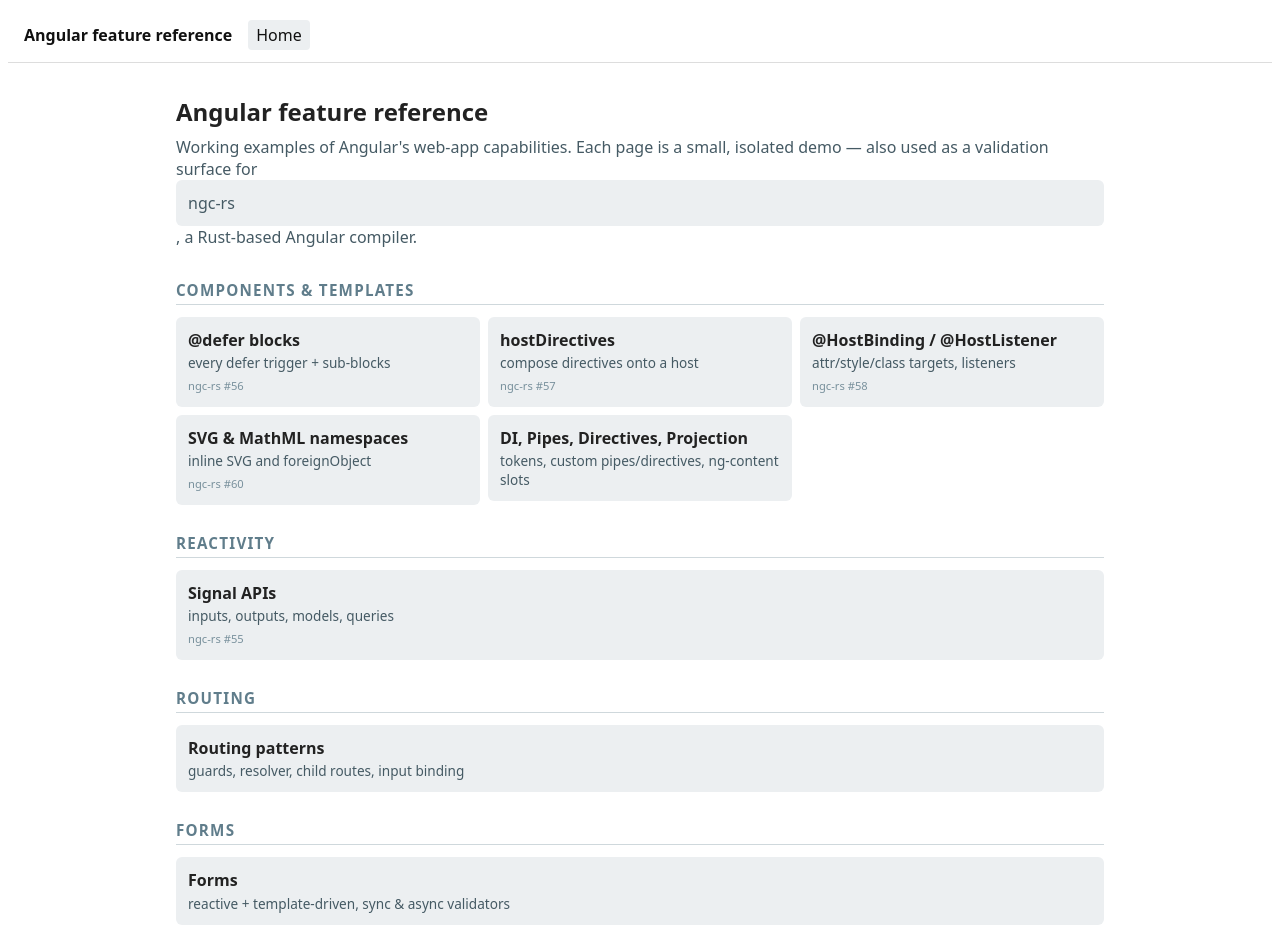
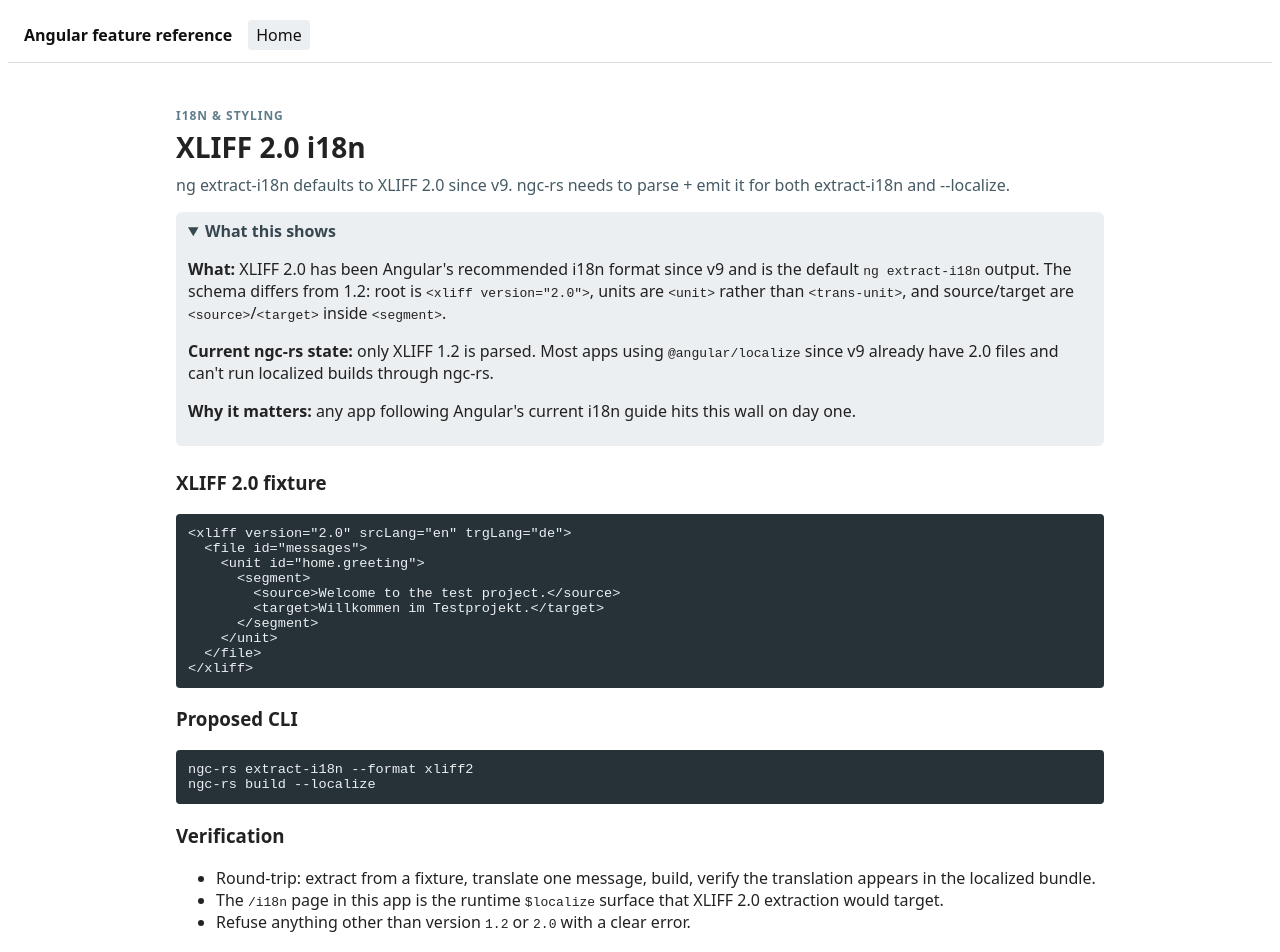
Before and after one commit to lukekania/ngc-rs-test-project, an Angular app: page /xliff-v2 in a window 1280 px wide. Before the commit this address led to /. Shown: the top 952 px of the page. Built offline with nearby package versions, Linux system fonts and the light colour scheme.

Commit message:
feat: add issue-141 XLIFF 2.0 i18n page

```diff
--- a/src/app/app.routes.ts
+++ b/src/app/app.routes.ts
@@ -154,5 +154,12 @@
         (m) => m.Issue140StrictTemplatesComponent,
       ),
   },
+  {
+    path: 'xliff-v2',
+    loadComponent: () =>
+      import('./features/issue-141-xliff-v2/issue-141-xliff-v2.component').then(
+        (m) => m.Issue141XliffV2Component,
+      ),
+  },
   { path: '**', redirectTo: '' },
 ];
--- a/src/app/features/home/home.component.ts
+++ b/src/app/features/home/home.component.ts
@@ -55,6 +55,7 @@
       { label: 'i18n, ICU, $localize', path: '/i18n', issue: 62, blurb: 'i18n attrs, plural/select, runtime $localize' },
       { label: 'SCSS component styles', path: '/scss', issue: 61, blurb: 'styleUrl + inline SCSS preprocessing' },
       { label: 'Animation triggers', path: '/animations', issue: 59, blurb: '[@trigger], state, :enter / :leave' },
+      { label: 'XLIFF 2.0', path: '/xliff-v2', issue: 141, blurb: 'modern i18n format (extract + translate)' },
     ],
   },
   {
--- /dev/null
+++ b/src/app/features/issue-141-xliff-v2/issue-141-xliff-v2.component.ts
@@ -0,0 +1,60 @@
+import { Component } from '@angular/core';
+import { FeaturePageComponent } from '../../shared/feature-page/feature-page.component';
+
+@Component({
+  selector: 'app-issue-141-xliff-v2',
+  imports: [FeaturePageComponent],
+  template: `
+    <app-feature-page
+      title="XLIFF 2.0 i18n"
+      groupLabel="i18n & Styling"
+      description="ng extract-i18n defaults to XLIFF 2.0 since v9. ngc-rs needs to parse + emit it for both extract-i18n and --localize."
+      [issue]="141"
+      [notesOpen]="true"
+    >
+      <ng-container ngProjectAs="[notes]">
+        <p>
+          <strong>What:</strong> XLIFF 2.0 has been Angular's recommended i18n format since v9
+          and is the default <code>ng extract-i18n</code> output. The schema differs from 1.2:
+          root is <code>&lt;xliff version="2.0"&gt;</code>, units are <code>&lt;unit&gt;</code>
+          rather than <code>&lt;trans-unit&gt;</code>, and source/target are
+          <code>&lt;source&gt;</code>/<code>&lt;target&gt;</code> inside <code>&lt;segment&gt;</code>.
+        </p>
+        <p>
+          <strong>Current ngc-rs state:</strong> only XLIFF 1.2 is parsed. Most apps using
+          <code>&#64;angular/localize</code> since v9 already have 2.0 files and can't run
+          localized builds through ngc-rs.
+        </p>
+        <p>
+          <strong>Why it matters:</strong> any app following Angular's current i18n guide hits
+          this wall on day one.
+        </p>
+      </ng-container>
+
+      <h3>XLIFF 2.0 fixture</h3>
+      <pre><code>&lt;xliff version="2.0" srcLang="en" trgLang="de"&gt;
+  &lt;file id="messages"&gt;
+    &lt;unit id="home.greeting"&gt;
+      &lt;segment&gt;
+        &lt;source&gt;Welcome to the test project.&lt;/source&gt;
+        &lt;target&gt;Willkommen im Testprojekt.&lt;/target&gt;
+      &lt;/segment&gt;
+    &lt;/unit&gt;
+  &lt;/file&gt;
+&lt;/xliff&gt;</code></pre>
+
+      <h3>Proposed CLI</h3>
+      <pre><code>ngc-rs extract-i18n --format xliff2
+ngc-rs build --localize</code></pre>
+
+      <h3>Verification</h3>
+      <ul>
+        <li>Round-trip: extract from a fixture, translate one message, build, verify the translation appears in the localized bundle.</li>
+        <li>The <code>/i18n</code> page in this app is the runtime <code>$localize</code> surface that XLIFF 2.0 extraction would target.</li>
+        <li>Refuse anything other than version <code>1.2</code> or <code>2.0</code> with a clear error.</li>
+      </ul>
+    </app-feature-page>
+  `,
+  styles: [`pre { background: #263238; color: #eceff1; padding: 0.75rem; border-radius: 4px; overflow-x: auto; font-size: 0.85rem; }`],
+})
+export class Issue141XliffV2Component {}
```
